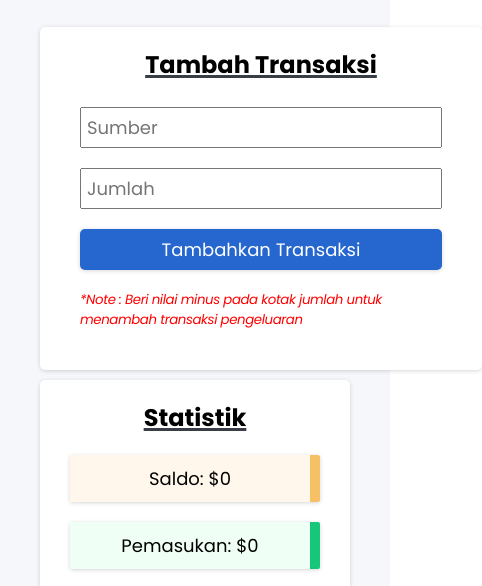
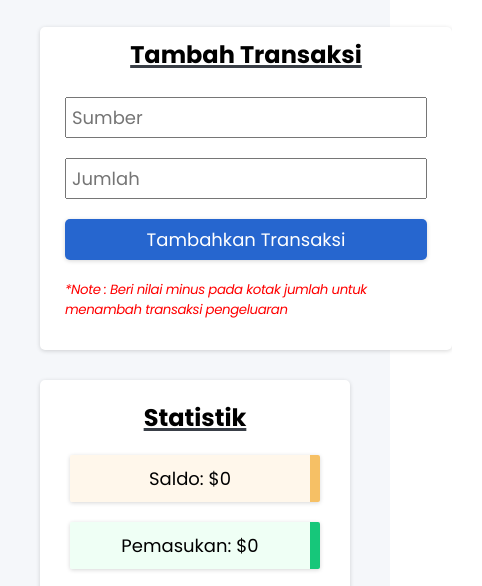
Before and after one commit to ari-ramadhan/simple-financial-tracker, a plain HTML site: page index.html in a window 390 px wide. Shown: the part 243-829 px from the top of the page, 482 px wide, since content can reach past the window. Drawn offline with nearby package versions, Linux system fonts and the light colour scheme.

Commit message:
adjusting padding and gap

```diff
--- a/style.css
+++ b/style.css
@@ -189,3 +189,17 @@ h3{
 .hide{
     display: none;
 }
+
+@media screen and (max-width: 420px) {
+    .actions {
+        padding: 10px 5px 10px 5px; /* Mengubah lebar container untuk layar yang lebih kecil */
+    }
+    /* Anda dapat menambahkan gaya lain sesuai kebutuhan */
+}
+
+@media screen and (max-width: 990px) {
+    .transaction-control {
+        gap: 30px; /* Mengubah lebar container untuk layar yang lebih kecil */
+    }
+    /* Anda dapat menambahkan gaya lain sesuai kebutuhan */
+}
```
